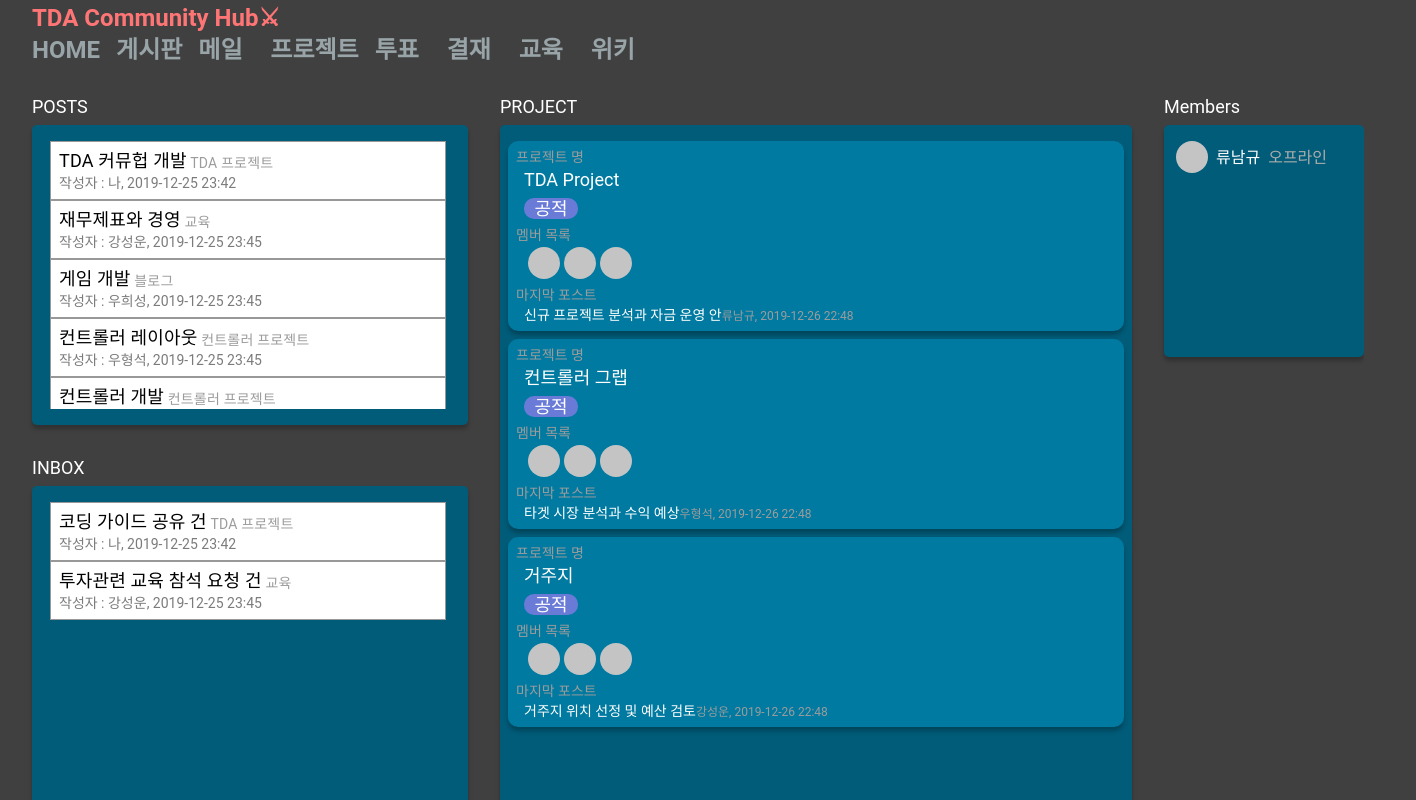
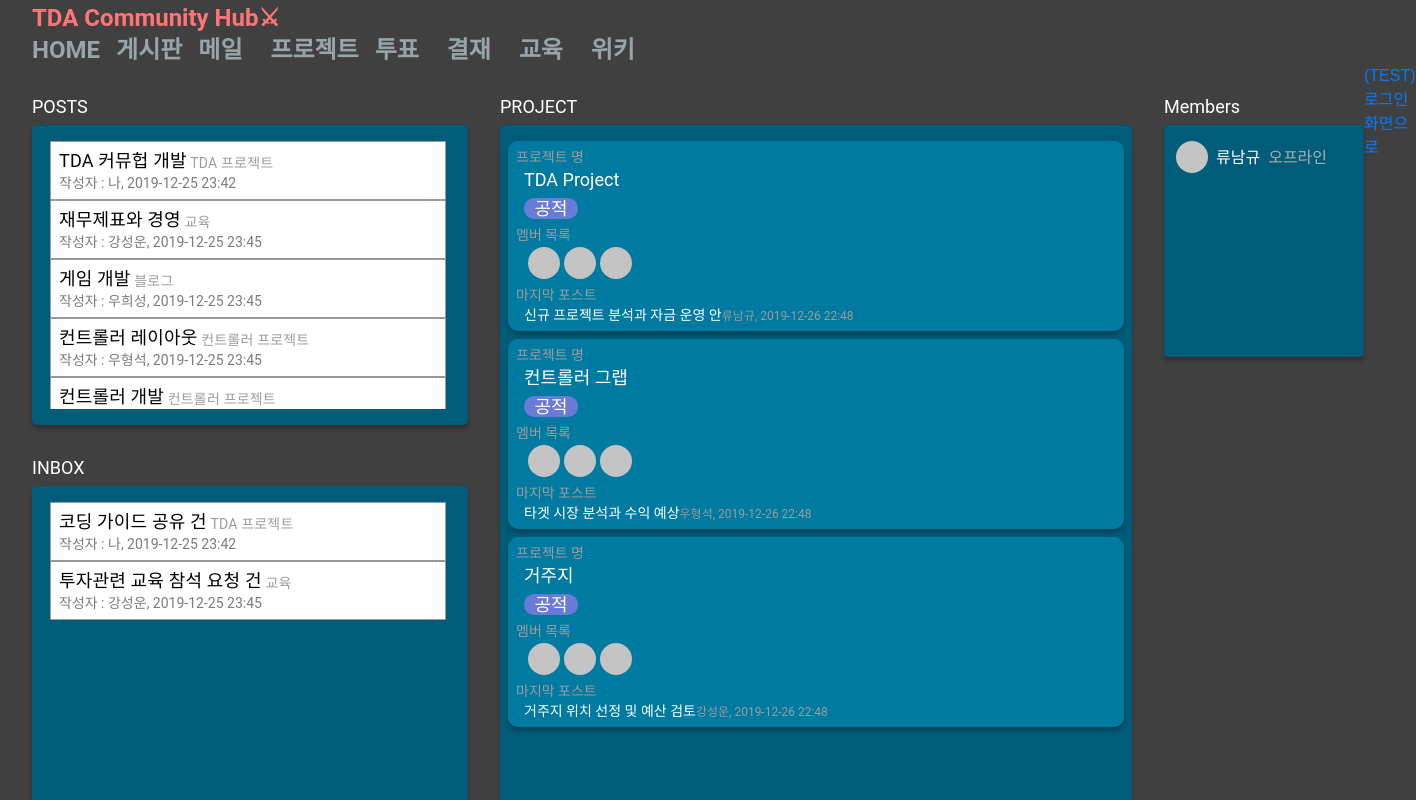
Before and after one commit to namkuri/tda-community-hub, a React (Create React App) app: page / in a window 1280 px wide. Shown: the top 800 px of the page, 1416 px wide, since content can reach past the window. Built offline with nearby package versions, Linux system fonts and the light colour scheme.

Commit message:
Test link on home directory

```diff
--- a/src/pages/Home.js
+++ b/src/pages/Home.js
@@ -4,6 +4,8 @@ import Inbox from 'components/Inbox';
 import ProjectList from 'components/ProjectList';
 import MemberList from 'components/MemberList';
 import ContentBox from 'components/ContentBox';
+import { Link } from 'react-router-dom';
+
 import './Home.css';
 
 /*import { Button } from 'reactstrap';*/
@@ -32,6 +34,7 @@ function Home(props) {
                         <MemberList />
                     </ContentBox>
                 </div>
+                <Link to="/auth/login">(TEST)로그인 화면으로</Link>
             </div>
 
         </div>
```
